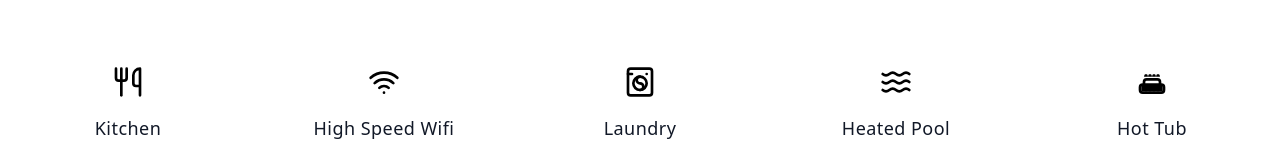
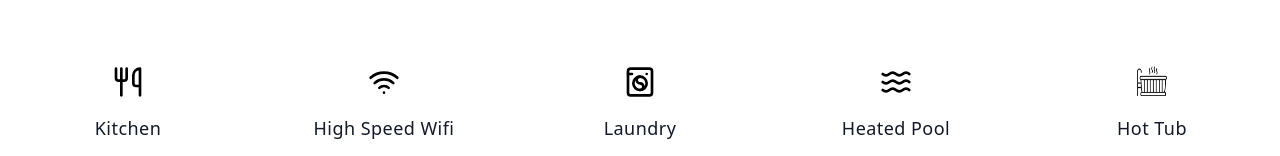
Before and after one commit to kchandrasekhar01/timber-tales-escape-portal, a React (Vite) app: page /amenities in a window 1280 px wide. Shown: the part 231-387 px from the top of the page. Built offline with nearby package versions, Linux system fonts and the light colour scheme.

Commit message:
Update hot tub icon
Update hot tub icon to the provided image in `src/components/Amenities.tsx`.

```diff
--- a/src/components/Amenities.tsx
+++ b/src/components/Amenities.tsx
@@ -34,19 +34,11 @@ export const Amenities = () => {
     },
     {
       icon: (
-        <svg className="w-8 h-8 text-black" viewBox="0 0 24 24" fill="none" stroke="currentColor" strokeWidth="2">
-          <rect x="3" y="14" width="18" height="6" rx="2" />
-          <rect x="5" y="16" width="2" height="2" fill="currentColor" />
-          <rect x="8" y="16" width="2" height="2" fill="currentColor" />
-          <rect x="11" y="16" width="2" height="2" fill="currentColor" />
-          <rect x="14" y="16" width="2" height="2" fill="currentColor" />
-          <rect x="17" y="16" width="2" height="2" fill="currentColor" />
-          <path d="M6 14v-2c0-1 0.5-2 2-2h8c1.5 0 2 1 2 2v2" />
-          <path d="M7 8c0-0.5 0.2-1 0.5-1s0.5 0.5 0.5 1" />
-          <path d="M10 8c0-0.5 0.2-1 0.5-1s0.5 0.5 0.5 1" />
-          <path d="M13 8c0-0.5 0.2-1 0.5-1s0.5 0.5 0.5 1" />
-          <path d="M16 8c0-0.5 0.2-1 0.5-1s0.5 0.5 0.5 1" />
-        </svg>
+        <img
+          src="/lovable-uploads/fce5581a-efda-436d-97e8-b593fb117345.png"
+          alt="Hot Tub"
+          className="w-8 h-8"
+        />
       ),
       title: "Hot Tub",
       description: "Relax and unwind in our luxurious hot tub with stunning mountain views"
```
Also changed, not shown: public/lovable-uploads/fce5581a-efda-436d-97e8-b593fb117345.png (added).
